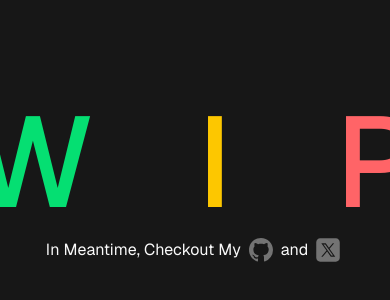
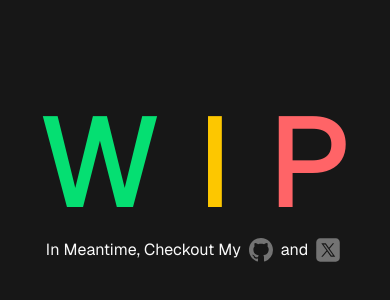
Before and after one commit to Safal-hash/react_ts, a React (Vite) app: page / in a window 390 px wide. Shown: the part 240-540 px from the top of the page. Built offline with nearby package versions, Linux system fonts and the light colour scheme.

Commit message:
WIP banner fixed for mobile

```diff
--- a/src/App.tsx
+++ b/src/App.tsx
@@ -26,7 +26,7 @@ const App = () => {
   );
   return (
     <div className="flex flex-col h-screen items-center  gap-2 font-geist bg-neutral-900 justify-center">
-      <div className="flex justify-between w-md  gap-4">
+      <div className="flex justify-evenly md:justify-between w-sm md:w-md  md:gap-4">
         <h1 className="text-9xl font-medium text-green-400">W</h1>
 
         <h1 className="text-9xl font-medium text-yellow-400">I</h1>
```
